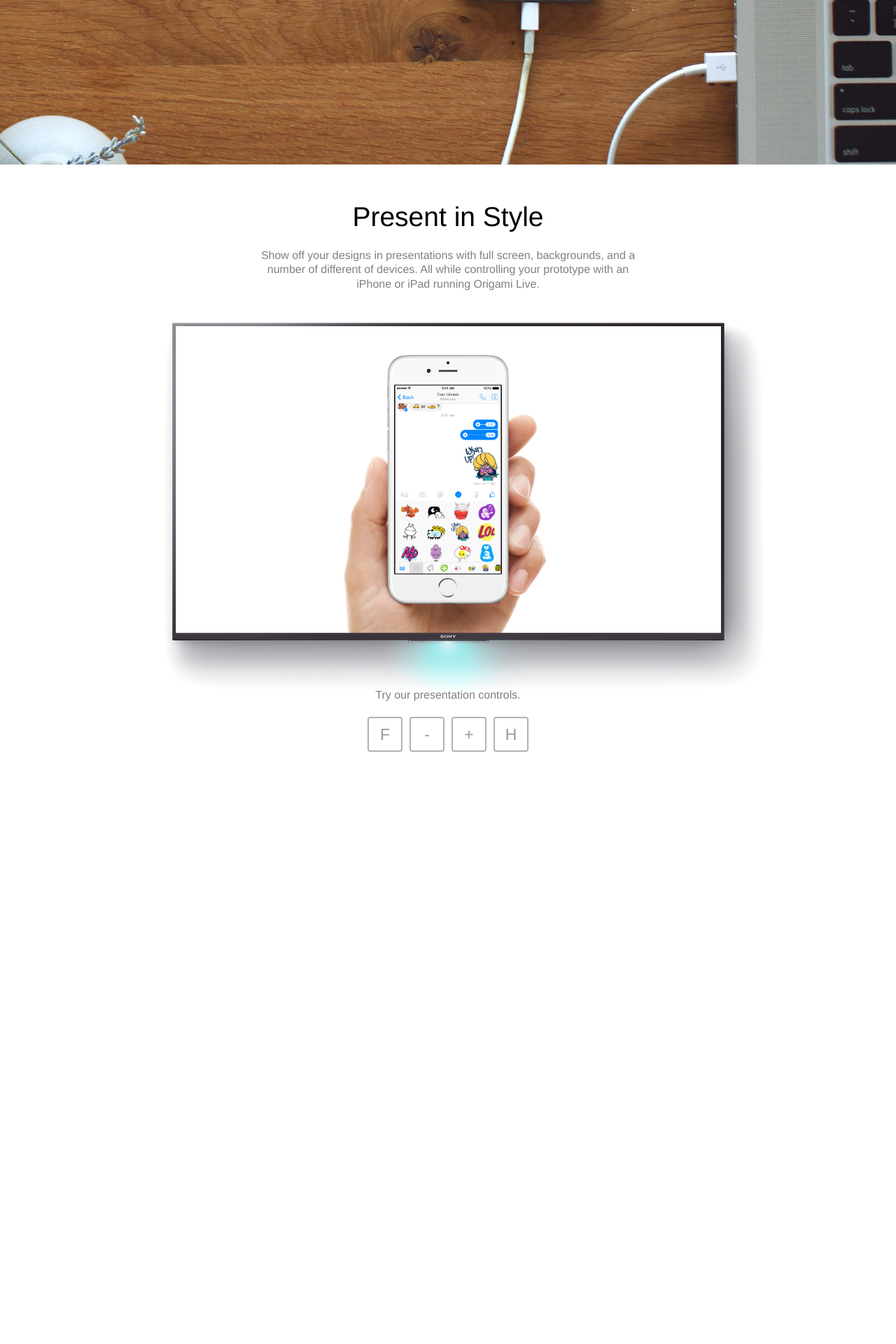
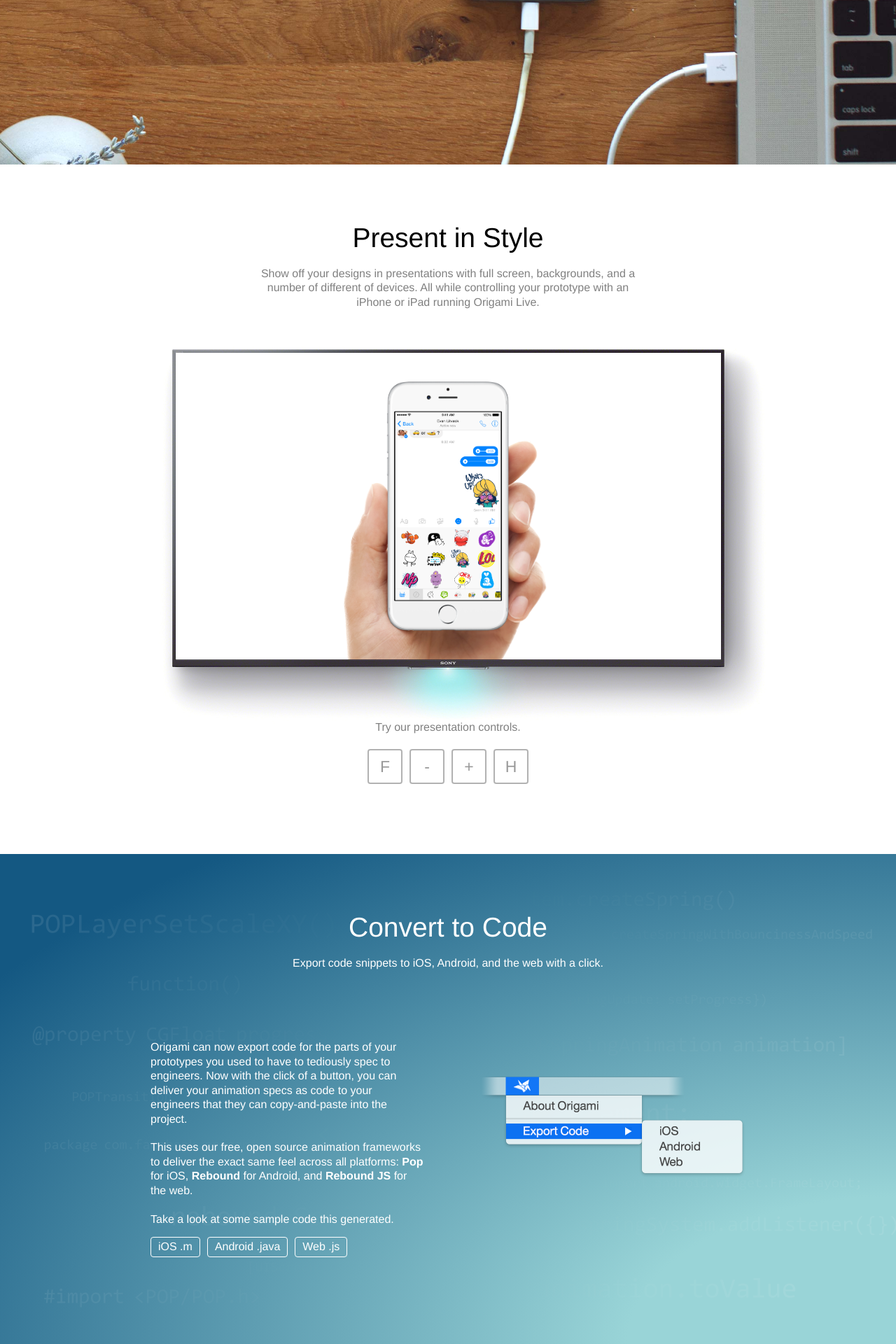
Before and after one commit to facebookarchive/origami, a Jekyll site: the page built from index.html, in a window 1280 px wide. Shown: the part 665-2585 px from the top of the page at 70% size. Built offline with Jekyll 4.4.1, drawn with Linux system fonts in a browser that asks for light colours; Markdown is read by kramdown in place of the engine named in the settings; the list of posts is cut into pages by our own code; comment, search, counter and statistics services are not loaded; before the commit the page ends 1839 px from its top, so only the background shows below that.

Commit message:
Added a section on code exporting to the homepage. Also restored hand cursors for text links that go to a new page.

```diff
--- a/index.html
+++ b/index.html
@@ -38,3 +38,25 @@
 			</ul>
 		</div>
 	</div>
+
+	<div id="section-code">
+		<div id="code-image">
+			<div class="header">
+				<h2>Convert to Code</h2>
+				<p>Export code snippets to iOS, Android, and the web with a click.</p>
+			</div>
+			<div class="main-content">
+				<div class="description">
+					<p>Origami can now export code for the parts of your prototypes you used to have to tediously spec to engineers. Now with the click of a button, you can deliver your animation specs as code to your engineers that they can copy-and-paste into the project.<br/><br/>
+					This uses our free, open source animation frameworks to deliver the exact same feel across all platforms: <a href="https://github.com/facebook/pop" target="_blank">Pop</a> for iOS, <a href="http://facebook.github.io/rebound/" target="_blank">Rebound</a> for Android, and <a href="https://github.com/facebook/rebound-js" target="_blank">Rebound JS</a> for the web.<br/><br/>
+					Take a look at some sample code this generated.</p>
+					<ul id="code-buttons" class="cf">
+						<li>iOS .m</li>
+						<li>Android .java</li>
+						<li>Web .js</li>
+					</ul>
+				</div>
+				<div id="code-menu"></div>
+			</div>
+		</div>
+	</div>
--- a/public/css/global.css
+++ b/public/css/global.css
@@ -16,6 +16,13 @@
 a {
 	color:inherit;
 	text-decoration: none;
+	font-weight: bold;
+	cursor: auto;
+	-webkit-user-select:text;
+}
+
+a:hover {
+	text-decoration: underline;
 }
 
 body {
@@ -38,7 +45,7 @@
 /* Nav Bar */
 
 #nav {
-	border-bottom: 1px solid rgba(255, 255, 255, .3);
+	border-bottom:  1px solid rgba(255, 255, 255, .3);
 	padding: 15px 33px;
 	list-style: none;
 	position: absolute;
@@ -70,6 +77,11 @@
 	float: right;
 }
 
+#nav a {
+	font-weight: normal;
+	-webkit-user-select: none;
+}
+
 /* Nav Bar Color Invert */
 
 body.light #nav {
@@ -85,8 +97,8 @@
 /* Headers */
 
 h2 {
-	margin-top: 50px;
-	margin-bottom: 20px;
+	padding-top: 80px;
+	padding-bottom: 16px;
 }
 
 .header p {
--- a/public/css/homepage.css
+++ b/public/css/homepage.css
@@ -19,6 +19,7 @@
 	display: flex;
 	align-items: center;
 	height: 100vh;
+	/*max-height: 760px;*/
 }
 
 #hero-content {
@@ -50,7 +51,7 @@
 	width: 100vw;
 	max-width: 975px;
 	height: 597px;
-	margin: 28px auto 0 auto;
+	margin: 40px auto 0 auto;
 }
 
 #screen {
@@ -109,7 +110,7 @@
 }
 
 #controller {
-	margin-top: -58px;
+	margin-top: -50px;
 	color: rgb(128, 128, 128);
 }
 
@@ -139,3 +140,74 @@
 #keys li.active {
 	background-color: rgba(0, 0, 0, 0.1);
 }
+
+/* Code Section */
+
+#section-code {
+	background: radial-gradient(ellipse farthest-side at 100% 100%, #99d4d7 30%, #145882 125%);
+	height: 700px; /* Try to get rid of this */
+	color: white;
+	/*overflow: hidden;*/
+	position: relative;
+	/*text-align: center;*/
+}
+
+#code-image {
+	background-image: url('../images/code.png');
+	background-size: cover;
+	background-repeat: no-repeat;
+	background-position: center;
+	height: 100%;
+}
+
+#section-code .header {
+	color: white;
+}
+
+#section-code .header p {
+	color: white;
+}
+
+#section-code ::selection {
+	background: rgba(255, 255, 255, .3);
+}
+
+#section-code .main-content {
+	width: 850px;
+	margin: 100px auto 0 auto;
+}
+
+#section-code .description {
+	width: 390px;
+	float: left;
+}
+
+#code-menu {
+	background-image: url('../images/code-menu.png');
+	background-size: cover;
+	width: 378px;
+	height: 146px;
+	float: right;
+	margin-top: 50px;
+}
+
+#code-buttons {
+	list-style: none;
+	display: inline-block;
+	margin-top: 15px;
+}
+
+#code-buttons li {
+	float: left;
+	border-radius: 4px;
+	border-width: 1px;
+	border-color: white;
+	border-style: solid;
+	margin-right: 10px;
+	padding: 3px 10px;
+}
+
+#code-buttons li:active,
+#code-buttons li.active {
+	background-color: rgba(255, 255, 255, .3);
+}
```
Also changed, not shown: public/images/code-menu.png (added), public/images/code.png (added), 5 other files.
